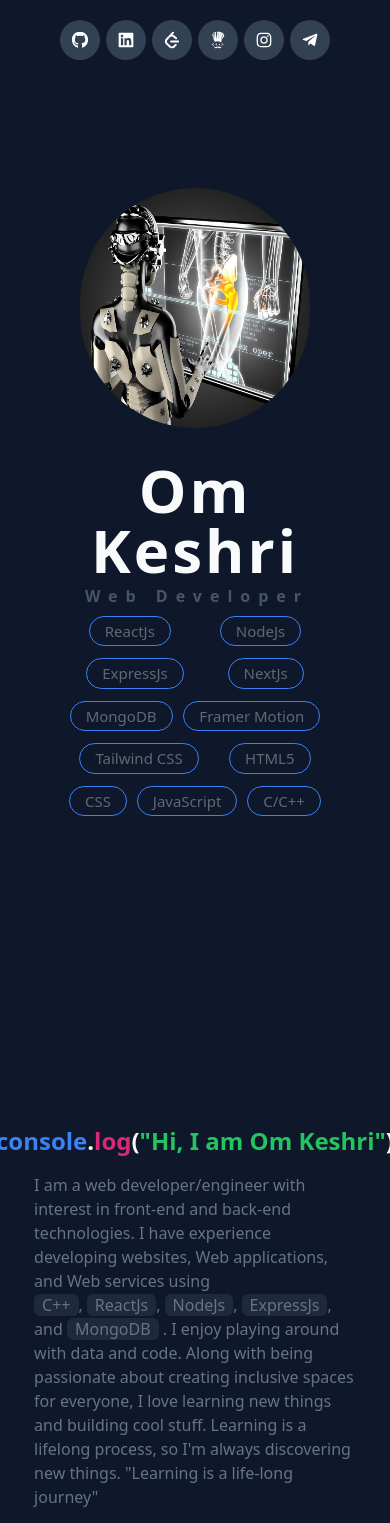
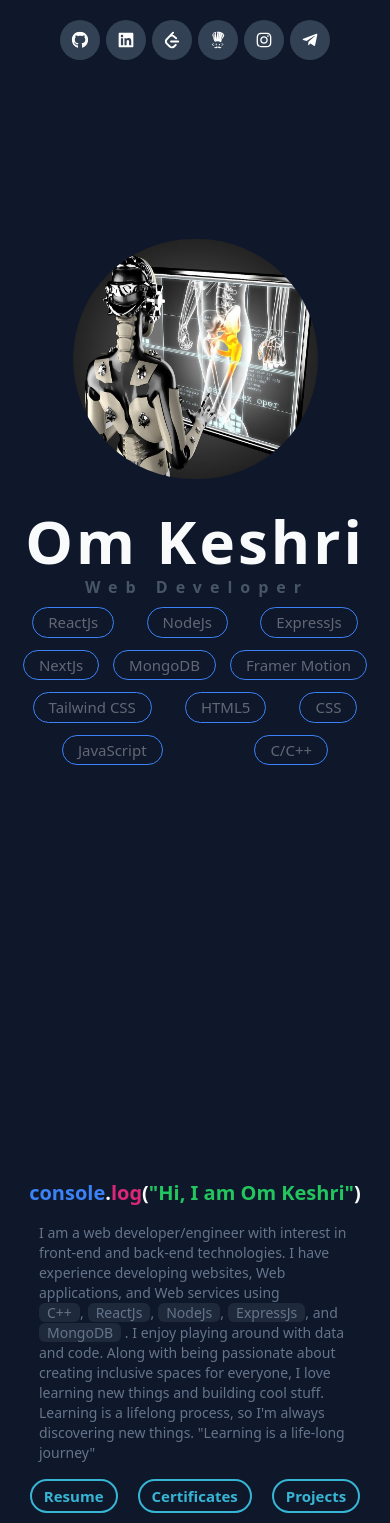
Before and after one commit to omkeshri/portfolio, a React (Vite) app: page / in a window 390 px wide. Shown: the top 1523 px of the page. Built offline with nearby package versions, Linux system fonts and the light colour scheme.

Commit message:
made home page responsive

```diff
--- a/index.html
+++ b/index.html
@@ -2,9 +2,9 @@
 <html lang="en">
   <head>
     <meta charset="UTF-8" />
-    <link rel="icon" type="image/svg+xml" href="/vite.svg" />
+    <link rel="icon" href="/favicon.ico" />
     <meta name="viewport" content="width=device-width, initial-scale=1.0" />
-    <title>Om Keshri Portfolio</title>
+    <title>Om Keshri</title>
   </head>
   <body>
     <div id="root"></div>
--- a/src/App.jsx
+++ b/src/App.jsx
@@ -5,7 +5,7 @@ import { Outlet, ScrollRestoration } from 'react-router-dom';
 
 function App() {
   return (
-    <div className="relative bg-[#0F172A]">
+    <div className="relative bg-[#0F172A] overflow-hidden">
       <Header />
       <ScrollRestoration />
       <Outlet />
--- a/src/Components/About/About.jsx
+++ b/src/Components/About/About.jsx
@@ -9,7 +9,7 @@ const About = () => {
   return (
     <div className="h-screen flex flex-col gap-4 items-center justify-center text-slate-500">
       <motion.h3
-        className="text-2xl sm:text-4xl text-slate-50 font-bold"
+        className="text-xl sm:text-4xl text-slate-50 font-bold"
         variants={popOutVariants}
         initial="hidden"
         whileInView="visible"
@@ -21,7 +21,7 @@ const About = () => {
         <span className="text-green-500">"Hi, I am Om Keshri"</span>
         <span className="text-slate-50">)</span>
       </motion.h3>
-      <p className="w-[80%] text-base sm:text-lg text-slate-500">
+      <p className="w-[80%] text-sm sm:text-lg text-slate-500">
         I am a web developer/engineer with interest in front-end and back-end
         technologies. I have experience developing websites, Web applications,
         and Web services using{" "}
@@ -36,7 +36,7 @@ const About = () => {
         discovering new things. "Learning is a life-long journey"
       </p>
 
-      <div className="flex gap-5 sm:gap-10">
+      <div className="flex gap-5 sm:gap-10 ">
         <a href={resume} download="Om Keshri Resume" target="_blank">
         <motion.button
         variants={buttonVariants}
--- a/src/Components/Body/Body.jsx
+++ b/src/Components/Body/Body.jsx
@@ -7,15 +7,15 @@ import About from "../About/About";
 const Body = () => {
   return (
     <div className="flex flex-col items-center sm:pt-0 pt-20">
-      <div className=" lg:w-[55%] flex lg:flex-row flex-col h-screen justify-center items-center gap-8">
-        <motion.div className="w-[230px] rounded-full h-60"
+      <div className="w-full px-5 sm:px-20 md:px-0 md:w-[800px] flex lg:flex-row flex-col h-screen justify-center items-center gap-8">
+        <motion.div className="w-[245px] rounded-full h-60"
           initial={{x:'-10vw', opacity:0}}
           whileInView={{x:0, opacity: 1}}
           transition={{duration: 0.6}}
         >
           <img className="rounded-full w-full h-full" src={pic}></img>
         </motion.div>
-        <motion.div className="w-[65%]">
+        <motion.div className="">
           <InfoContainer />
         </motion.div>
       </div>
--- a/src/Components/Body/InfoContainer.jsx
+++ b/src/Components/Body/InfoContainer.jsx
@@ -5,7 +5,7 @@ import NameSpan from "./NameSpan";
 
 const InfoContainer = () => {
   return (
-    <div className=" space-y-1 lg:text-start text-center">
+    <div className=" space-y-1 lg:text-start text-center w-full md:w-[400px]">
       <h1 className="text-6xl font-bold text-slate-50 tracking-wider ">
         <NameSpan char={"O"} delay={0.3} />
         <NameSpan char={"m"} delay={0.4} />
--- a/src/Components/Certificates/ShowCertificate.jsx
+++ b/src/Components/Certificates/ShowCertificate.jsx
@@ -8,7 +8,7 @@ import genai from "../../Images/genai.png";
 import llm from "../../Images/llm.png";
 import genaillm from "../../Images/genaillm.png";
 import network from "../../Images/network.png";
-import { AnimatePresence, motion } from "framer-motion";
+import { motion } from "framer-motion";
 
 const ShowCertificate = ({ name, showItems, setShowIndex, imgSrc }) => {
   const handleShowCertificate = () => {
@@ -37,16 +37,14 @@ const ShowCertificate = ({ name, showItems, setShowIndex, imgSrc }) => {
         <p>{name}</p>
         {showItems ? <p>🔺</p> : <p>🔻</p>}
       </div>
-      <AnimatePresence>
       {showItems && (
         <motion.img
           className="w-[98%] h-[40rem] rounded-b-lg -rounded-t-lg"
           src={images[imgSrc]}
           initial={{ opacity: 0, y:'-100vh' }}
           animate={{ opacity: 1, y:0 }}
-          exit={{opacity: 0, y:'-100vh'}}
         ></motion.img>
-      )}</AnimatePresence>
+      )}
     </div>
   );
 };
--- a/src/index.css
+++ b/src/index.css
@@ -110,65 +110,6 @@
   border: 1px solid #146c54;
 }
 
-/* From Uiverse.io by satyamchaudharydev */
-.about-button {
-  padding: 0;
-  margin: 0;
-  border: none;
-  background: none;
-  cursor: pointer;
-}
-
-.about-button {
-  --primary-color: #fff;
-  --hovered-color: #fff;
-  position: relative;
-  display: flex;
-  font-weight: 600;
-  font-size: 20px;
-  gap: 0.5rem;
-  align-items: center;
-}
-
-.about-button p {
-  margin: 0;
-  position: relative;
-  font-size: 20px;
-  color: var(--primary-color);
-}
-
-.about-button::after {
-  position: absolute;
-  content: "";
-  width: 0;
-  left: 0;
-  bottom: -7px;
-  background: var(--hovered-color);
-  height: 2px;
-  transition: 0.3s ease-out;
-}
-
-
-.about-button:hover::after {
-  width: 100%;
-}
-
-.about-button:hover p::before {
-  width: 100%;
-}
-
-.about-button:hover svg {
-  transform: translateX(4px);
-  color: var(--hovered-color);
-}
-
-.about-button svg {
-  color: var(--primary-color);
-  transition: 0.2s;
-  position: relative;
-  width: 15px;
-  transition-delay: 0.2s;
-}
 
 
 /* From Uiverse.io by alexruix */
@@ -451,10 +392,21 @@
 }
 
 /* From Uiverse.io by gharsh11032000 */
+@media (min-width: 400px) {
+  .about-button{
+    padding: 8px 24px;
+  }
+}
+@media (max-width: 399px){
+  .about-button{
+    padding: 4px 12px;
+  }
+}
+
 .about-button {
   cursor: pointer;
   position: relative;
-  padding: 8px 24px;
+  /* padding: 8px 24px; */
   font-size: 15px;
   color: rgb(55, 181, 212);
   border: 2px solid rgb(55, 181, 212);
```
Also changed, not shown: 1 other file (tests, documents, lock files or other folders).
